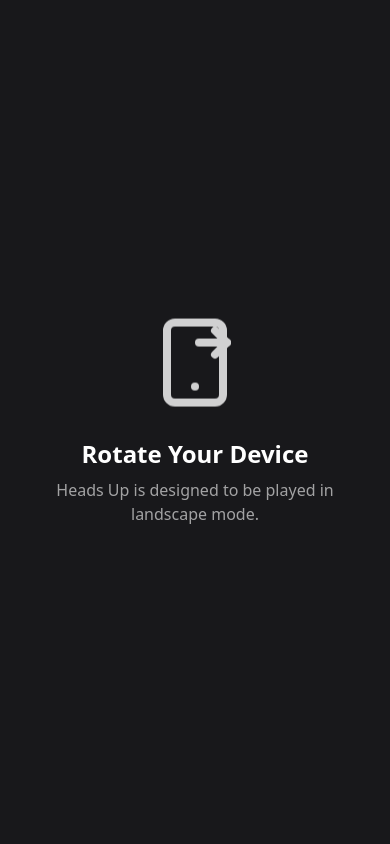
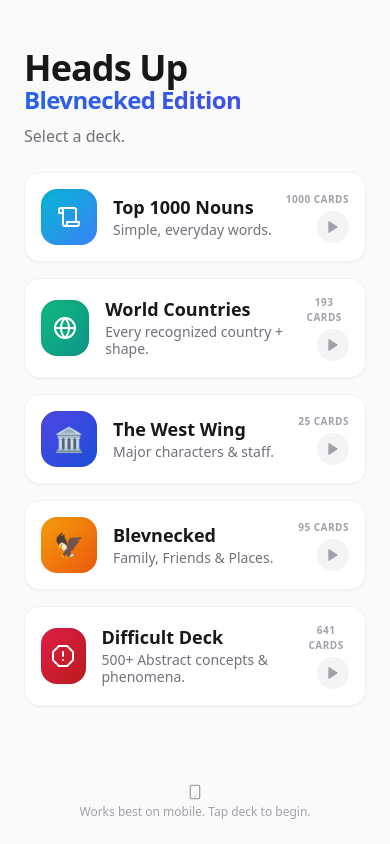
Before and after one commit to blakecbyers/blakecbyers, a React (Vite) app in the folder hedzup-src/: page / in a window 390 px wide. Built offline with nearby package versions, Linux system fonts and the light colour scheme.

Commit message:
Remove Hedzup orientation overlay

```diff
--- a/hedzup-src/src/App.jsx
+++ b/hedzup-src/src/App.jsx
@@ -15,13 +15,6 @@
     const [timer, setTimer] = useState(60);
     const [motionActive, setMotionActive] = useState(false);
     const [calibration, setCalibration] = useState({ beta: null, gamma: null });
-    const [isPortrait, setIsPortrait] = useState(window.innerHeight > window.innerWidth);
-
-    React.useEffect(() => {
-        const handleResize = () => setIsPortrait(window.innerHeight > window.innerWidth);
-        window.addEventListener('resize', handleResize);
-        return () => window.removeEventListener('resize', handleResize);
-    }, []);
 
     const playSound = (type) => {
         const AudioContext = window.AudioContext || window.webkitAudioContext;
@@ -82,21 +75,6 @@
 
     return (
         <div className="fixed inset-0 bg-zinc-50 overflow-hidden touch-none select-none font-sans text-zinc-900">
-            {isPortrait && (
-                <div className="fixed inset-0 z-[100] bg-zinc-900 flex flex-col items-center justify-center p-8 text-center text-white">
-                    <div className="w-24 h-24 mb-6 animate-bounce">
-                        <svg viewBox="0 0 24 24" fill="none" stroke="currentColor" strokeWidth="2" strokeLinecap="round" strokeLinejoin="round" className="w-full h-full opacity-80">
-                            <rect width="14" height="20" x="5" y="2" rx="2" ry="2" />
-                            <path d="M12 18h.01" />
-                            <path d="M17 10l3-3-3-3" />
-                            <path d="M20 7H13" />
-                        </svg>
-                    </div>
-                    <h2 className="text-2xl font-bold mb-2">Rotate Your Device</h2>
-                    <p className="opacity-60 max-w-xs mx-auto">Heads Up is designed to be played in landscape mode.</p>
-                </div>
-            )}
-
             {view === 'menu' && (
                 <MenuView decks={DECKS} onSelect={selectDeck} />
             )}
```
Also changed, not shown: 6 other files (tests, documents, lock files or other folders).
